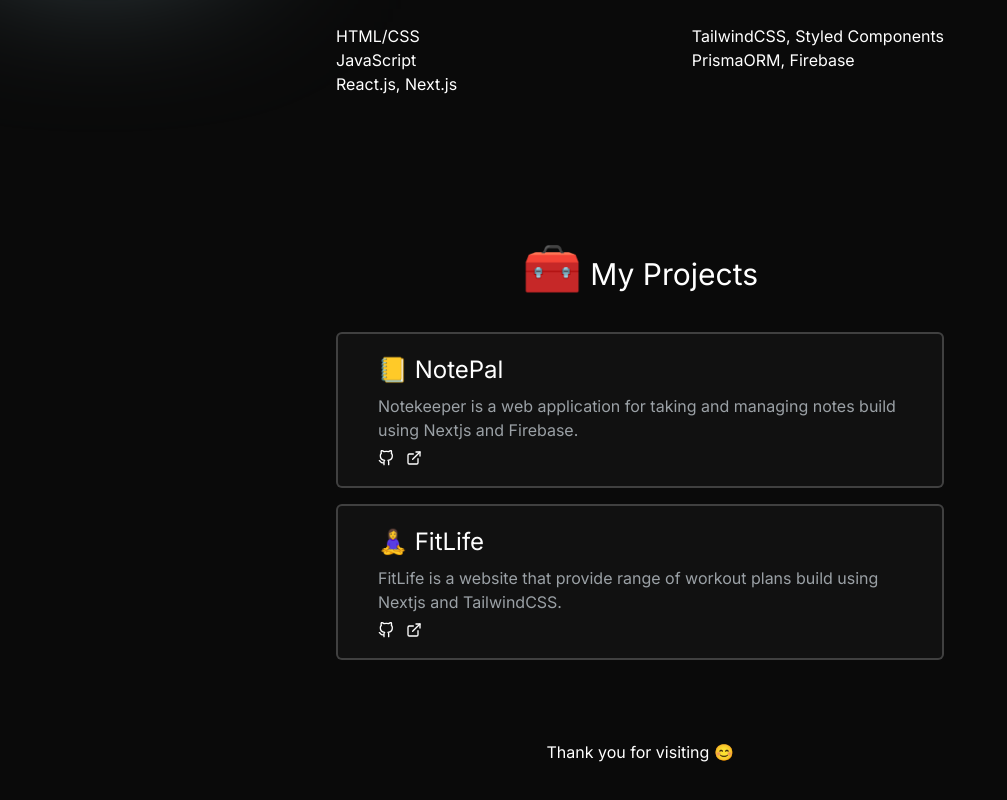
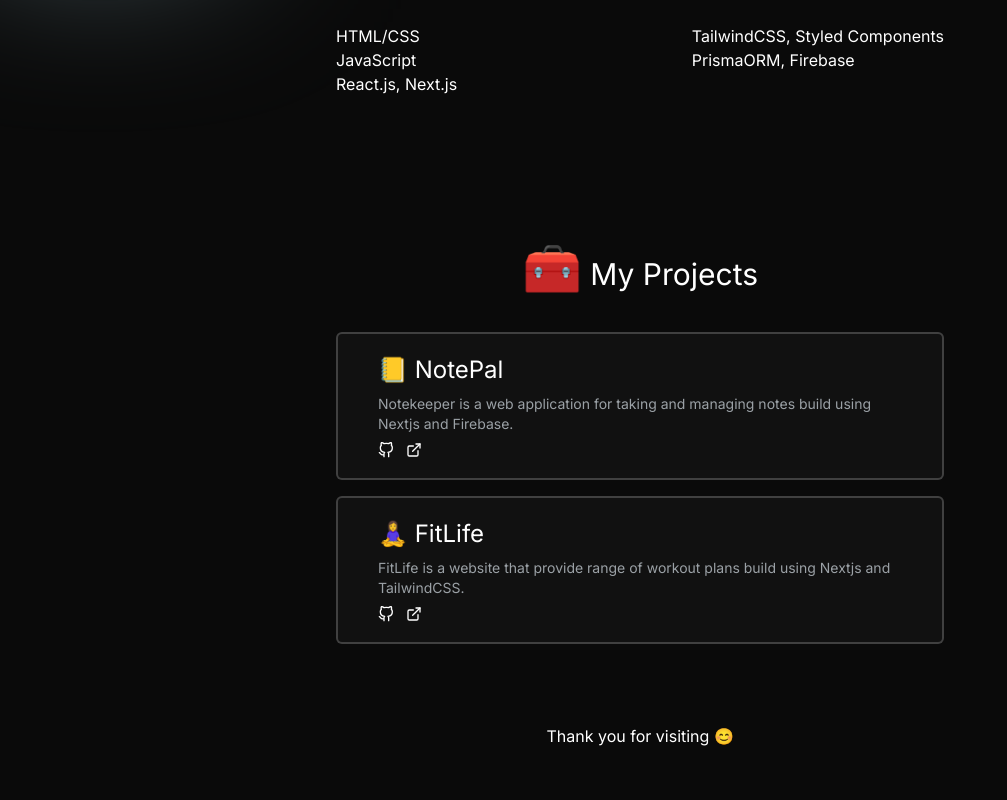
Before and after one commit to PoojaBela/PoojaBela.github.io, a React (Vite) app: page / in a window 1280 px wide. Shown: the part 902-1702 px from the top of the page, without its empty margins (0-1007 px from the left). Built offline with nearby package versions, Linux system fonts and the light colour scheme; a web font is replaced by a local one.

Commit message:
changed font size

```diff
--- a/src/components/Projects.jsx
+++ b/src/components/Projects.jsx
@@ -22,7 +22,7 @@ const Projects = () => {
                 {projects.map((project, index) => (
                     <div  className="bg-[rgba(255,255,255,0.03)] px-10 py-5 rounded-md hover:bg-[rgba(255,255,255,0.05)] hover:-translate-y-1 ease-in-out duration-300 flex flex-col gap-2 border-[rgba(255,255,255,0.2)] border-[2px]" key={index}>
                         <h1 className="name text-2xl">{project.name}</h1>
-                        <p className="text-[#9ba1a6]">{project.description}</p>
+                        <p className="text-[#9ba1a6] text-sm">{project.description}</p>
                         <div className="icons flex gap-3">
                             <a href={project.code} target="_blank">
                                 <svg xmlns="http://www.w3.org/2000/svg" width="16" height="16" viewBox="0 0 24 24" fill="none" stroke="currentColor" strokeWidth="2" strokeLinecap="round" strokeLinejoin="round" className="feather feather-github"><path d="M9 19c-5 1.5-5-2.5-7-3m14 6v-3.87a3.37 3.37 0 0 0-.94-2.61c3.14-.35 6.44-1.54 6.44-7A5.44 5.44 0 0 0 20 4.77 5.07 5.07 0 0 0 19.91 1S18.73.65 16 2.48a13.38 13.38 0 0 0-7 0C6.27.65 5.09 1 5.09 1A5.07 5.07 0 0 0 5 4.77a5.44 5.44 0 0 0-1.5 3.78c0 5.42 3.3 6.61 6.44 7A3.37 3.37 0 0 0 9 18.13V22"></path></svg>
```
